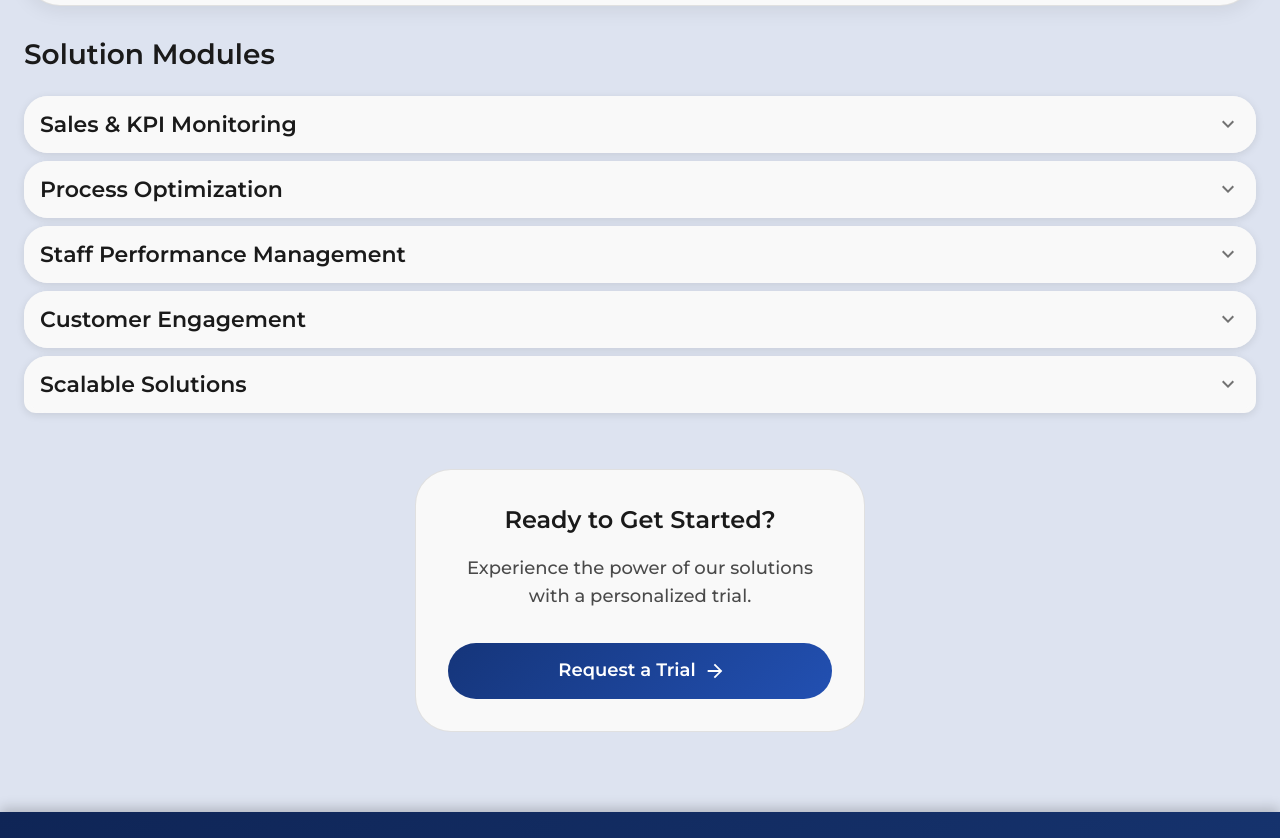
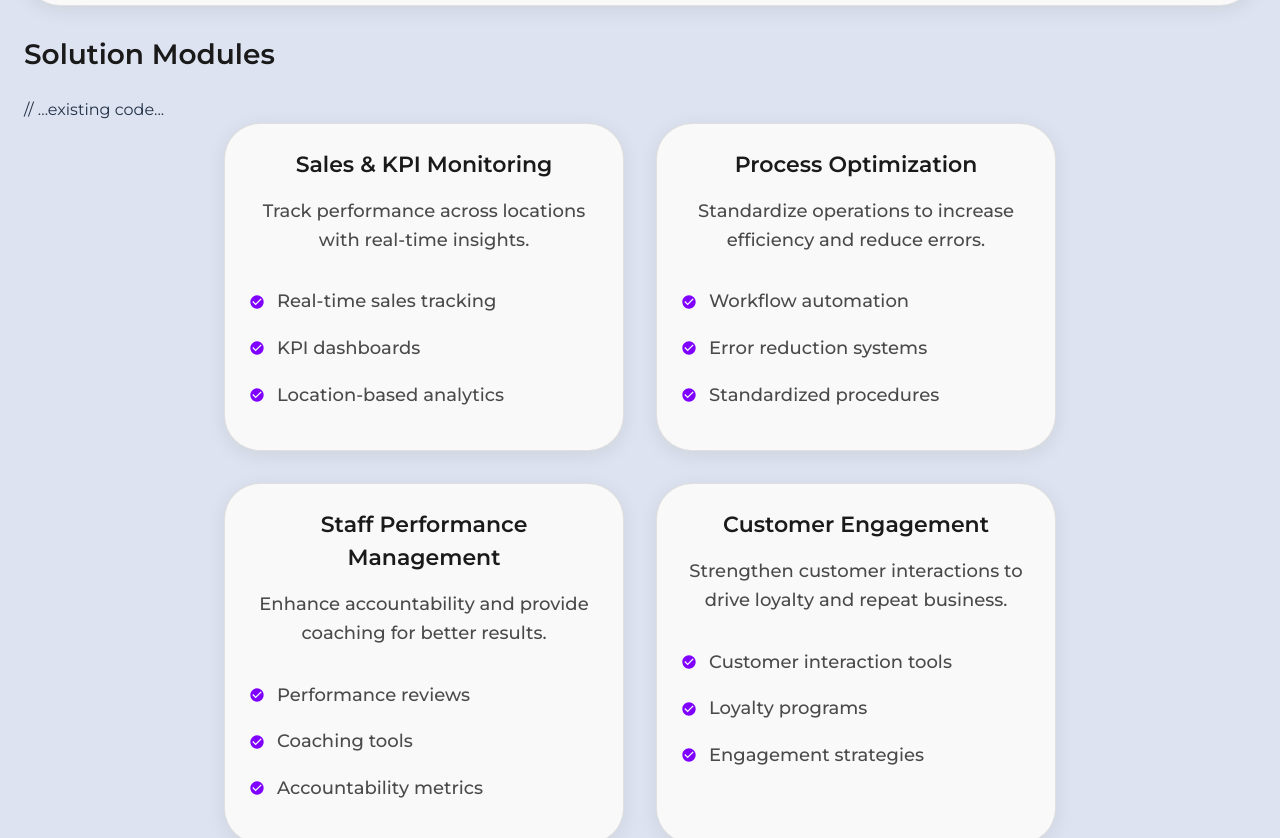
Before and after one commit to Zameerali/ZEE, a React (Vite) app: page /solutions in a window 1280 px wide. Shown: the part 947-1785 px from the top of the page. Built offline with nearby package versions, Linux system fonts and the light colour scheme.

Commit message:
solutions page

```diff
--- a/src/pages/Solutions.jsx
+++ b/src/pages/Solutions.jsx
@@ -4,8 +4,6 @@ import {
   Container,
   Typography,
   Grid,
-  Card,
-  CardContent,
   Button,
   Chip,
   useTheme,
@@ -16,9 +14,8 @@ import {
   ListItemText,
   Tabs,
   Tab,
-  Accordion,
-  AccordionSummary,
-  AccordionDetails,
+  Card,
+  CardContent,
 } from '@mui/material';
 import {
   Store,
@@ -27,7 +24,6 @@ import {
   School,
   CheckCircle,
   ArrowForward,
-  ExpandMore,
 } from '@mui/icons-material';
 import { motion } from 'framer-motion';
 
@@ -173,38 +169,64 @@ const SolutionContent = React.memo(({ solution }) => {
               >
                 Solution Modules
               </Typography>
-              {solution.modules.map((module, index) => (
-                <Accordion
-                  key={index}
-                  expanded={solution.expandedModule === `module-${index}`}
-                  onChange={solution.handleModuleChange(`module-${index}`)}
+              // ...existing code...
+              <Box
                 sx={{
-                    mb: 1,
-                    borderRadius: 2,
-                    '&:before': { display: 'none' },
-                    boxShadow: '0 2px 8px rgba(0,0,0,0.1)',
-                    backgroundColor: theme.palette.mode === 'dark' ? 'rgba(255, 255, 255, 0.08)' : '#F9F9F9',
+                  display: 'flex',
+                  flexWrap: 'wrap',
+                  gap: { xs: 3, md: 4 },
+                  justifyContent: 'center',
+                  alignItems: 'stretch',
                 }}
               >
-                  <AccordionSummary
-                    expandIcon={<ExpandMore />}
-                    sx={{
-                      backgroundColor: theme.palette.mode === 'dark' ? 'rgba(255, 255, 255, 0.05)' : '#F9F9F9',
-                      borderRadius: 2,
+                {solution.modules.map((module, index) => (
+                  <motion.div
+                    key={index}
+                    initial={{ opacity: 0, y: 20 }}
+                    animate={{ opacity: 1, y: 0 }}
+                    transition={{ duration: 0.6, delay: index * 0.1 }}
+                    style={{
+                      flex: '0 1 400px',
+                      maxWidth: 400,
+                      minWidth: 320,
+                      display: 'flex',
                     }}
                   >
+                    <Card
+                      sx={{
+                        borderRadius: 3,
+                        backgroundColor: theme.palette.mode === 'dark' ? 'rgba(255, 255, 255, 0.08)' : '#F9F9F9',
+                        border: theme.palette.mode === 'dark' ? '1px solid rgba(255, 255, 255, 0.15)' : '1px solid rgba(0, 0, 0, 0.1)',
+                        transition: 'all 0.3s ease',
+                        width: '400px',
+                        minWidth: '320px',
+                        maxWidth: '400px',
+                        boxSizing: 'border-box',
+                        display: 'flex',
+                        flexDirection: 'column',
+                        alignItems: 'stretch',
+                        '&:hover': {
+                          backgroundColor: theme.palette.mode === 'dark' ? 'rgba(255, 255, 255, 0.15)' : 'rgba(0, 0, 0, 0.05)',
+                          borderColor: theme.palette.mode === 'dark' ? 'rgba(255, 255, 255, 0.25)' : 'rgba(0, 0, 0, 0.15)',
+                          boxShadow: '0 8px 24px rgba(0, 0, 0, 0.2)',
+                        },
+                      }}
+                    >
+                      <CardContent sx={{ p: { xs: 2, md: 3 }, flex: 1 }}>
                         <Typography
                           variant="h6"
                           sx={{
                             fontWeight: 600,
+                            mb: 2,
                             fontSize: { xs: '1.25rem', md: '1.375rem' },
                             color: theme.palette.mode === 'dark' ? '#FFFFFF' : '#1A1A1A',
+                            textAlign: 'center',
+                            wordBreak: 'break-word',
+                            overflowWrap: 'break-word',
                           }}
                         >
                           {module.title}
                         </Typography>
-                  </AccordionSummary>
-                  <AccordionDetails>
                         <Typography
                           variant="body1"
                           sx={{
@@ -213,6 +235,11 @@ const SolutionContent = React.memo(({ solution }) => {
                             fontWeight: 500,
                             lineHeight: 1.6,
                             color: theme.palette.mode === 'dark' ? '#E0E0E0' : '#4A4A4A',
+                            textAlign: 'center',
+                            wordBreak: 'break-word',
+                            overflowWrap: 'break-word',
+                            whiteSpace: 'normal',
+                            display: 'block',
                           }}
                         >
                           {module.description}
@@ -236,14 +263,19 @@ const SolutionContent = React.memo(({ solution }) => {
                                   fontSize: { xs: '1rem', md: '1.125rem' },
                                   fontWeight: 500,
                                   color: theme.palette.mode === 'dark' ? '#E0E0E0' : '#4A4A4A',
+                                  wordBreak: 'break-word',
+                                  overflowWrap: 'break-word',
+                                  whiteSpace: 'normal',
                                 }}
                               />
                             </ListItem>
                           ))}
                         </List>
-                  </AccordionDetails>
-                </Accordion>
+                      </CardContent>
+                    </Card>
+                  </motion.div>
                 ))}
+              </Box>
             </>
           )}
         </Grid>
@@ -344,17 +376,11 @@ const SolutionContent = React.memo(({ solution }) => {
 const Solutions = () => {
   const theme = useTheme();
   const [selectedTab, setSelectedTab] = useState(0);
-  const [expandedModule, setExpandedModule] = useState(false);
 
   const handleTabChange = (event, newValue) => {
     console.log('Tab clicked:', newValue);
     setSelectedTab(newValue);
     console.log('Selected tab updated:', newValue);
-    setExpandedModule(false);
-  };
-
-  const handleModuleChange = (panel) => (event, isExpanded) => {
-    setExpandedModule(isExpanded ? panel : false);
   };
 
   const solutions = [
@@ -400,8 +426,6 @@ const Solutions = () => {
           features: ['Multi-location support', 'Scalable workflows', 'Flexible systems'],
         },
       ],
-      expandedModule,
-      handleModuleChange,
     },
     {
       id: 'telecom-management',
@@ -445,8 +469,6 @@ const Solutions = () => {
           features: ['Remote coaching', 'Team training modules', 'Customer engagement tools'],
         },
       ],
-      expandedModule,
-      handleModuleChange,
     },
     {
       id: 'virtual-sales',
@@ -490,8 +512,6 @@ const Solutions = () => {
           features: ['On-demand consultation', 'Expert support', 'Remote guidance'],
         },
       ],
-      expandedModule,
-      handleModuleChange,
     },
     {
       id: 'excellence-program',
@@ -560,8 +580,6 @@ const Solutions = () => {
           features: ['Workflow optimization', 'Standard operating procedures', 'Lean retail principles'],
         },
       ],
-      expandedModule,
-      handleModuleChange,
     },
     {
       id: 'retail-excellence',
@@ -623,12 +641,8 @@ const Solutions = () => {
           ],
         },
       ],
-      expandedModule,
-      handleModuleChange,
     },
   ];
-
-  const currentSolution = solutions[selectedTab];
 
   return (
     <motion.div initial={{ opacity: 0 }} animate={{ opacity: 1 }} transition={{ duration: 0.5 }}>
@@ -782,7 +796,7 @@ const Solutions = () => {
             </Tabs>
           </Box>
 
-          <SolutionContent solution={currentSolution} />
+          <SolutionContent solution={solutions[selectedTab]} />
         </Container>
       </Box>
     </motion.div>
```
Lines whose indentation alone changed are shown as unchanged.
